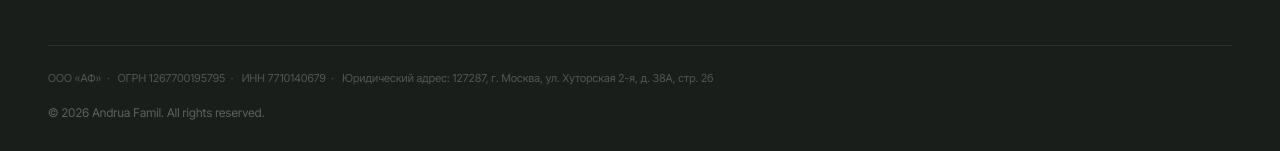
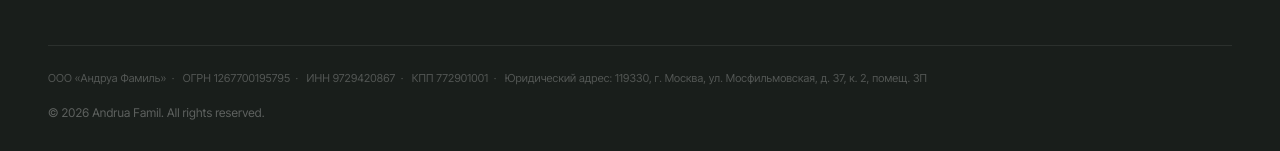
Before and after one commit to MrMagnat/web_site, a Next.js app: page /en/return in a window 1280 px wide. Shown: the part 2033-2184 px from the top of the page. Built offline with nearby package versions, Linux system fonts and the light colour scheme.

Commit message:
Footer: correct company legal details (ООО Андруа Фамиль ИНН/ОГРН/КПП/юр.адрес)
Было указано ИНН/адрес банка вместо компании.

Co-Authored-By: Claude Opus 4.8 (1M context) <noreply@anthropic.com>

```diff
--- a/src/components/layout/Footer.tsx
+++ b/src/components/layout/Footer.tsx
@@ -83,10 +83,11 @@ export default function Footer() {
         {/* Legal info */}
         <div className="border-t border-white/8 pt-6 mb-4">
           <p className="text-[11px] text-white/25 leading-relaxed">
-            ООО «АФ»&nbsp;&nbsp;·&nbsp;&nbsp;
+            ООО «Андруа Фамиль»&nbsp;&nbsp;·&nbsp;&nbsp;
             ОГРН&nbsp;1267700195795&nbsp;&nbsp;·&nbsp;&nbsp;
-            ИНН&nbsp;7710140679&nbsp;&nbsp;·&nbsp;&nbsp;
-            Юридический адрес: 127287, г. Москва, ул. Хуторская 2-я, д. 38А, стр. 2б
+            ИНН&nbsp;9729420867&nbsp;&nbsp;·&nbsp;&nbsp;
+            КПП&nbsp;772901001&nbsp;&nbsp;·&nbsp;&nbsp;
+            Юридический адрес: 119330, г. Москва, ул. Мосфильмовская, д. 37, к. 2, помещ. 3П
           </p>
         </div>
 
```
